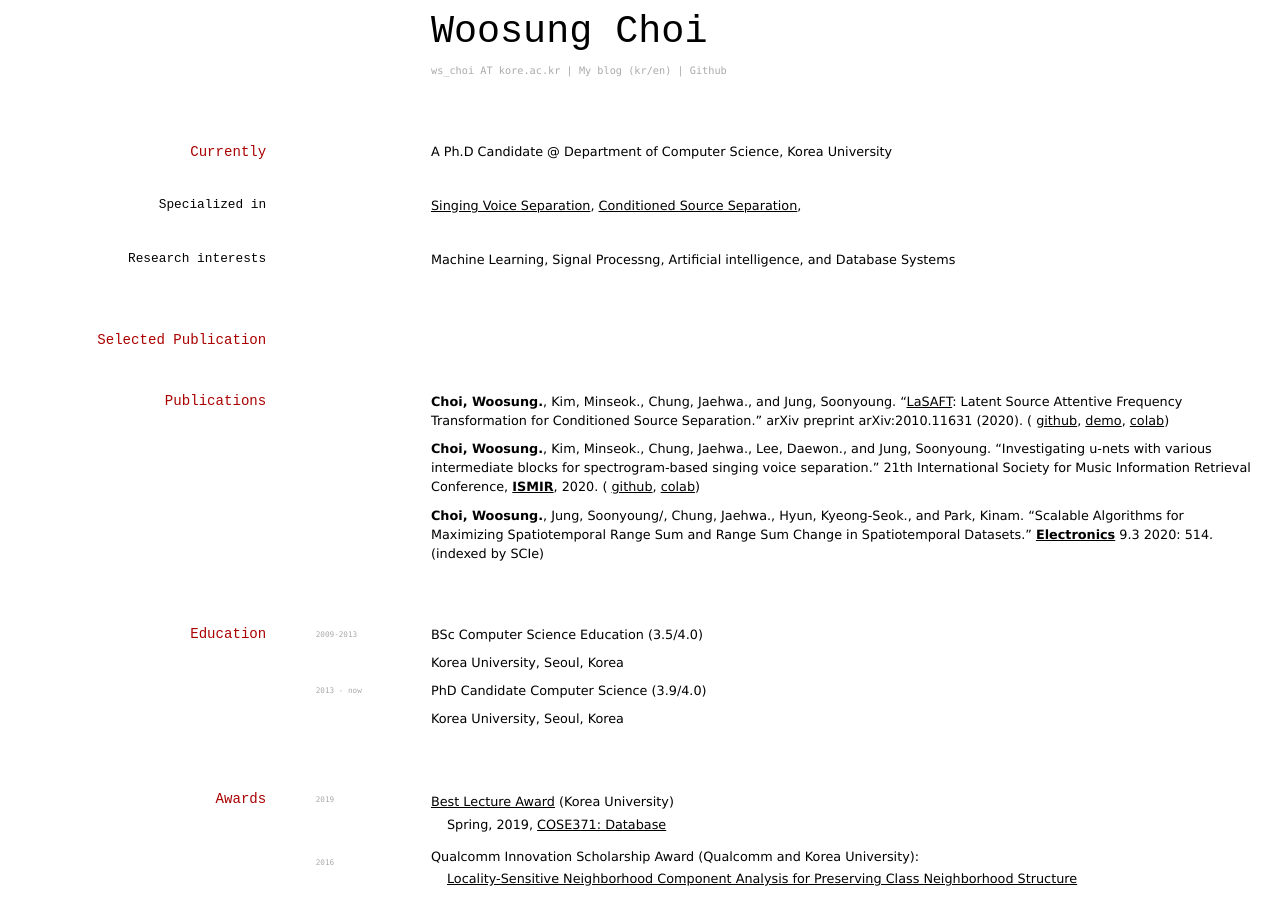
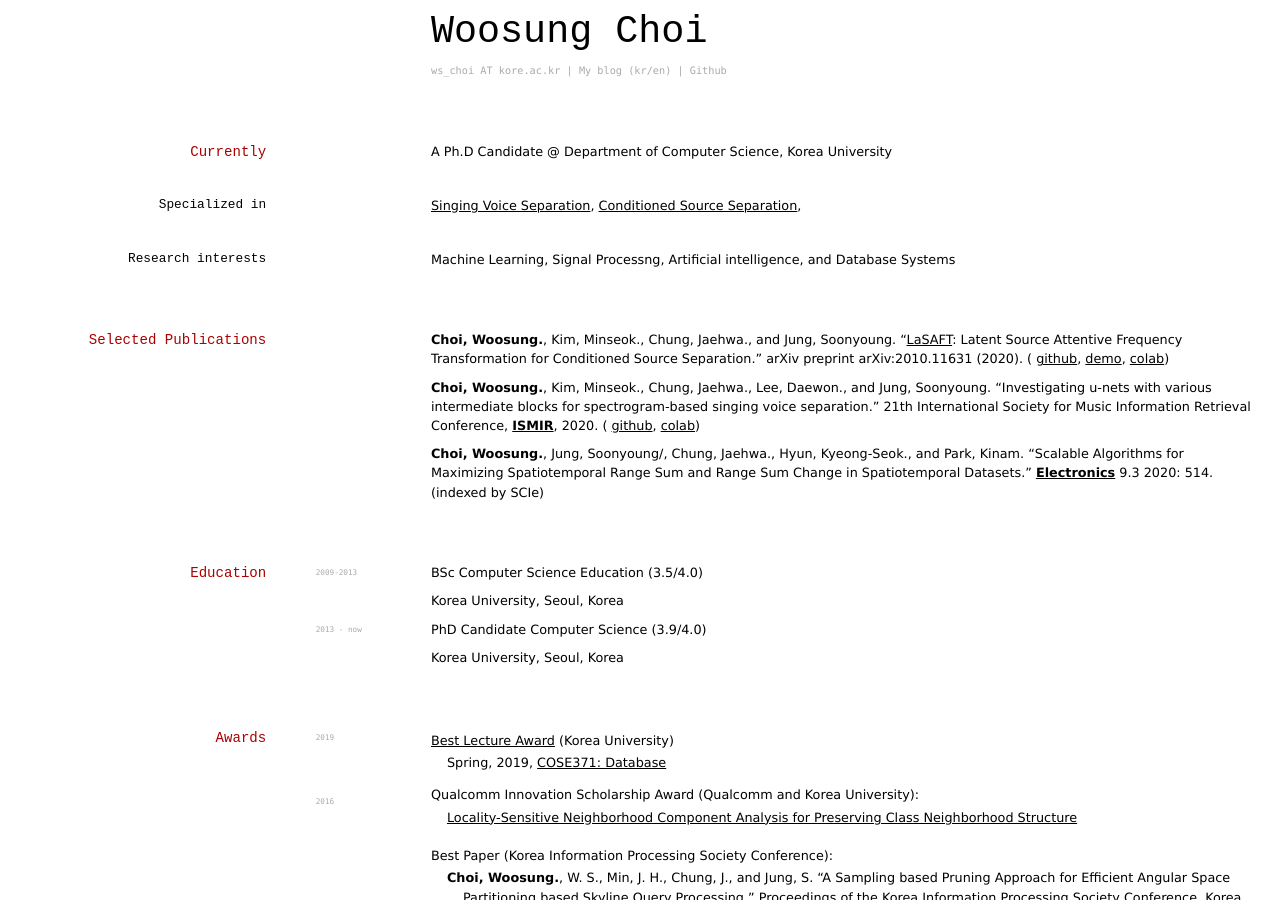
Before and after one commit to ws-choi/cv, a Jekyll site: the page built from index.md, in a window 1280 px wide and 900 px high. Built offline with Jekyll 4.4.1, drawn with Linux system fonts in a browser that asks for light colours.

Commit message:
Update index.md

```diff
--- a/index.md
+++ b/index.md
@@ -24,9 +24,7 @@ A Ph.D Candidate @ Department of Computer Science, Korea University
 
 Machine Learning, Signal Processng, Artificial intelligence, and Database Systems
 
-## Selected Publication
-
-## Publications
+## Selected Publications
 
 **Choi, Woosung.**, Kim, Minseok., Chung, Jaehwa., and Jung, Soonyoung. "[LaSAFT](https://paperswithcode.com/paper/lasaft-latent-source-attentive-frequency): Latent Source Attentive Frequency Transformation for Conditioned Source Separation." arXiv preprint arXiv:2010.11631 (2020). ( [github](https://github.com/ws-choi/Conditioned-Source-Separation-LaSAFT), [demo](http://lasaft.github.io/), [colab](https://colab.research.google.com/github/ws-choi/Conditioned-Source-Separation-LaSAFT/blob/main/colab_demo/LaSAFT_with_GPoCM_Stella_Jang_Example.ipynb))
 
```
